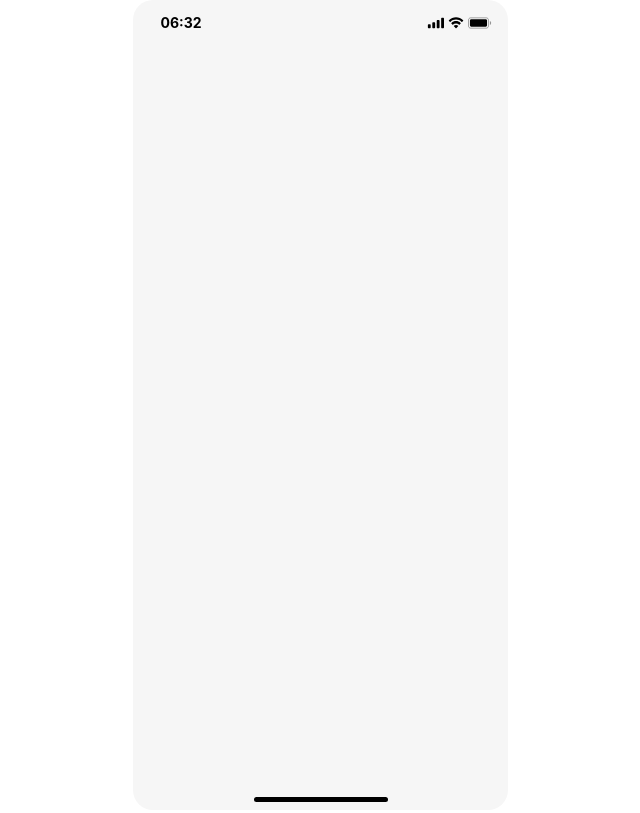
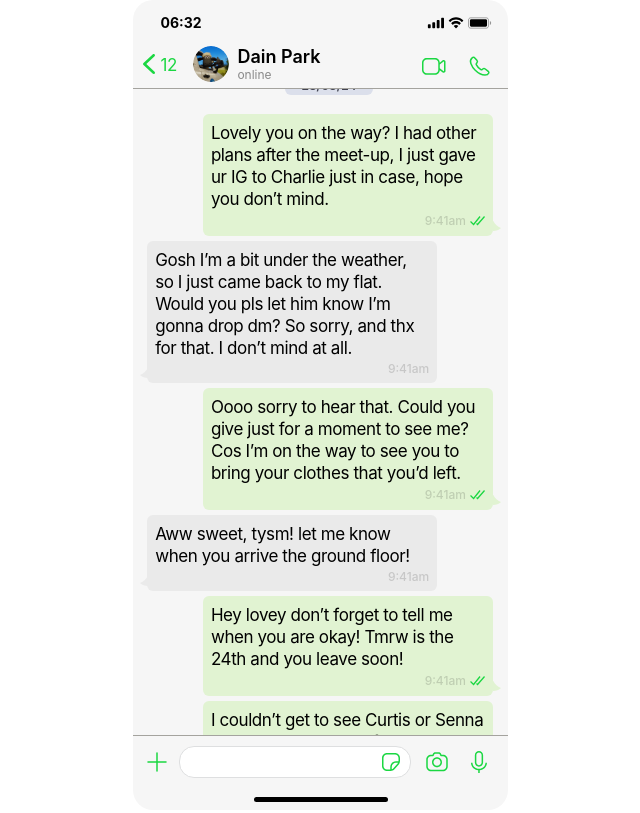
Before and after one commit to CEOS-Developers/react-messenger-19th, a React (Create React App) app: page /chats in a window 1280 px wide. Before the commit this address had no page. Shown: the whole page, without its empty margins (320-960 px from the left). Built offline with nearby package versions, Linux system fonts and the light colour scheme; a web font is replaced by a local one.

Commit message:
feat: 라우팅 경로 설정

```diff
--- a/src/App.tsx
+++ b/src/App.tsx
@@ -1,7 +1,11 @@
 import { BrowserRouter, Routes, Route } from 'react-router-dom';
 import styled from 'styled-components';
+import GlobalStyles from './style/GlobalStyles';
 import ChattingPage from './pages/ChattingPage';
-import GlobalStyles from './style/GlobalStyles';
+import ContactInfoPage from './pages/ChattingPage';
+import ChatsPage from './pages/ChattingPage';
+import StatusPage from './pages/ChattingPage';
+import EditContactPage from './pages/ChattingPage';
 import StatusBar from './components/StatusBar';
 import HomeIndicator from './components/HomeIndicator';
 
@@ -26,6 +30,10 @@ function App() {
         <InnerContainer>
           <Routes>
             <Route path="/" element={<ChattingPage />} />
+            <Route path="/contact-info" element={<ContactInfoPage />} />
+            <Route path="/chats" element={<ChatsPage />} />
+            <Route path="/status" element={<StatusPage />} />
+            <Route path="/edit-contact" element={<EditContactPage />} />
           </Routes>
         </InnerContainer>
         <HomeIndicator />
--- a/src/components/Chat/ChatInput.tsx
+++ b/src/components/Chat/ChatInput.tsx
@@ -37,7 +37,7 @@ const InputBox = styled.div`
 `;
 
 const Input = styled.input`
-  width: 88%;
+  width: 85%;
   height: 100%;
   border: none;
   outline: none;
--- a/src/components/Chat/ChattingRoom.tsx
+++ b/src/components/Chat/ChattingRoom.tsx
@@ -86,7 +86,7 @@ export default function ChattingRoom() {
         const isToday = chatDateDMY === todayDateStringDMY; // 현재 채팅 날짜가 오늘인지 확인
 
         return (
-          <React.Fragment key={chat.id}>
+          <>
             {showDateText && (
               <DateContainer>
                 <DateText>{isToday ? 'Today' : chatDateDMY}</DateText>
@@ -98,7 +98,7 @@ export default function ChattingRoom() {
               time={FormatTime(chat.time)}
               isRead={chat.isRead}
             />
-          </React.Fragment>
+          </>
         );
       })}
     </ChattingRoomContainer>
--- /dev/null
+++ b/src/pages/ChatsPage.tsx
@@ -0,0 +1,5 @@
+import React from 'react';
+
+export default function ChatsPage() {
+  return <div>ChatsPage</div>;
+}
--- /dev/null
+++ b/src/pages/ContactInfoPage.tsx
@@ -0,0 +1,5 @@
+import React from 'react';
+
+export default function ContactInfoPage() {
+  return <div>ContactInfoPage</div>;
+}
--- /dev/null
+++ b/src/pages/EditContactPage.tsx
@@ -0,0 +1,5 @@
+import React from 'react';
+
+export default function EditContactPage() {
+  return <div>EditContactPage</div>;
+}
--- /dev/null
+++ b/src/pages/StatusPage.tsx
@@ -0,0 +1,5 @@
+import React from 'react';
+
+export default function StatusPage() {
+  return <div>StatusPage</div>;
+}
```
